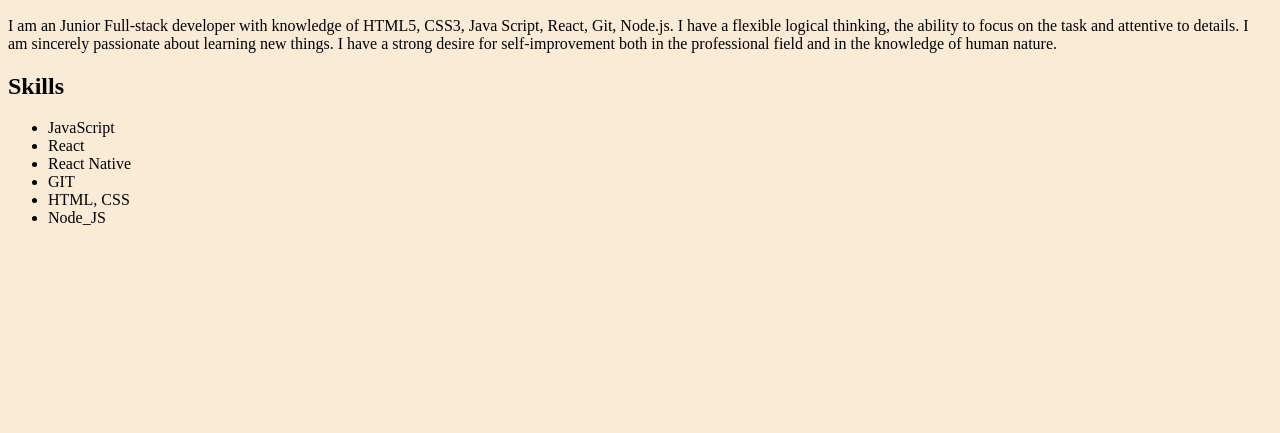
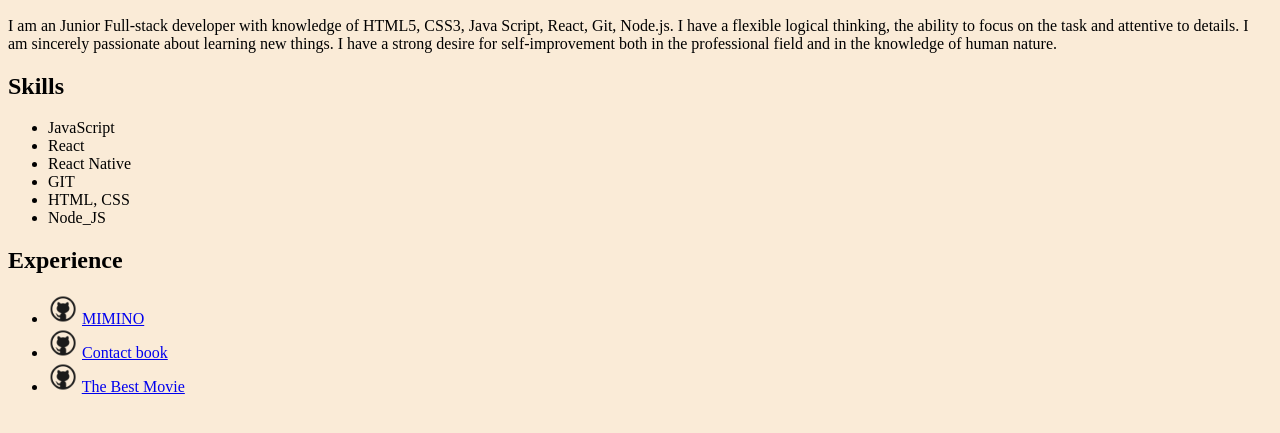
Before and after one commit to Katerina-Riabukh/rsschool-cv, a plain HTML site: page index.html in a window 1280 px wide. Shown: the part 231-664 px from the top of the page. Drawn offline with Linux system fonts and the light colour scheme.

Commit message:
feat: add experience section

```diff
--- a/index.html
+++ b/index.html
@@ -54,5 +54,46 @@
         <li>Node_JS</li>
       </ul>
     </section>
+    <section>
+      <h2>Experience</h2>
+      <ul>
+        <li>
+          <a href="https://github.com/Katerina-Riabukh/mimino-nev"
+            ><img
+              src="./images/icons8-git-144.png"
+              alt="GitHub"
+              width="30"
+              height="30"
+          /></a>
+          <a href="https://katerina-riabukh.github.io/mimino-nev/">MIMINO</a>
+        </li>
+        <li>
+          <a
+            href="https://github.com/Katerina-Riabukh/contact-book-application-react.redux"
+            ><img
+              src="./images/icons8-git-144.png"
+              alt="GitHub"
+              width="30"
+              height="30"
+          /></a>
+          <a
+            href="https://katerina-riabukh.github.io/contact-book-application-react.redux/"
+            >Contact book</a
+          >
+        </li>
+        <li>
+          <a href="https://github.com/Katerina-Riabukh/The-Best-Movie"
+            ><img
+              src="./images/icons8-git-144.png"
+              alt="GitHub"
+              width="30"
+              height="30"
+          /></a>
+          <a href="https://katerina-riabukh.github.io/The-Best-Movie/"
+            >The Best Movie</a
+          >
+        </li>
+      </ul>
+    </section>
   </body>
 </html>
```
Also changed, not shown: images/icons8-git-144.png (added).
